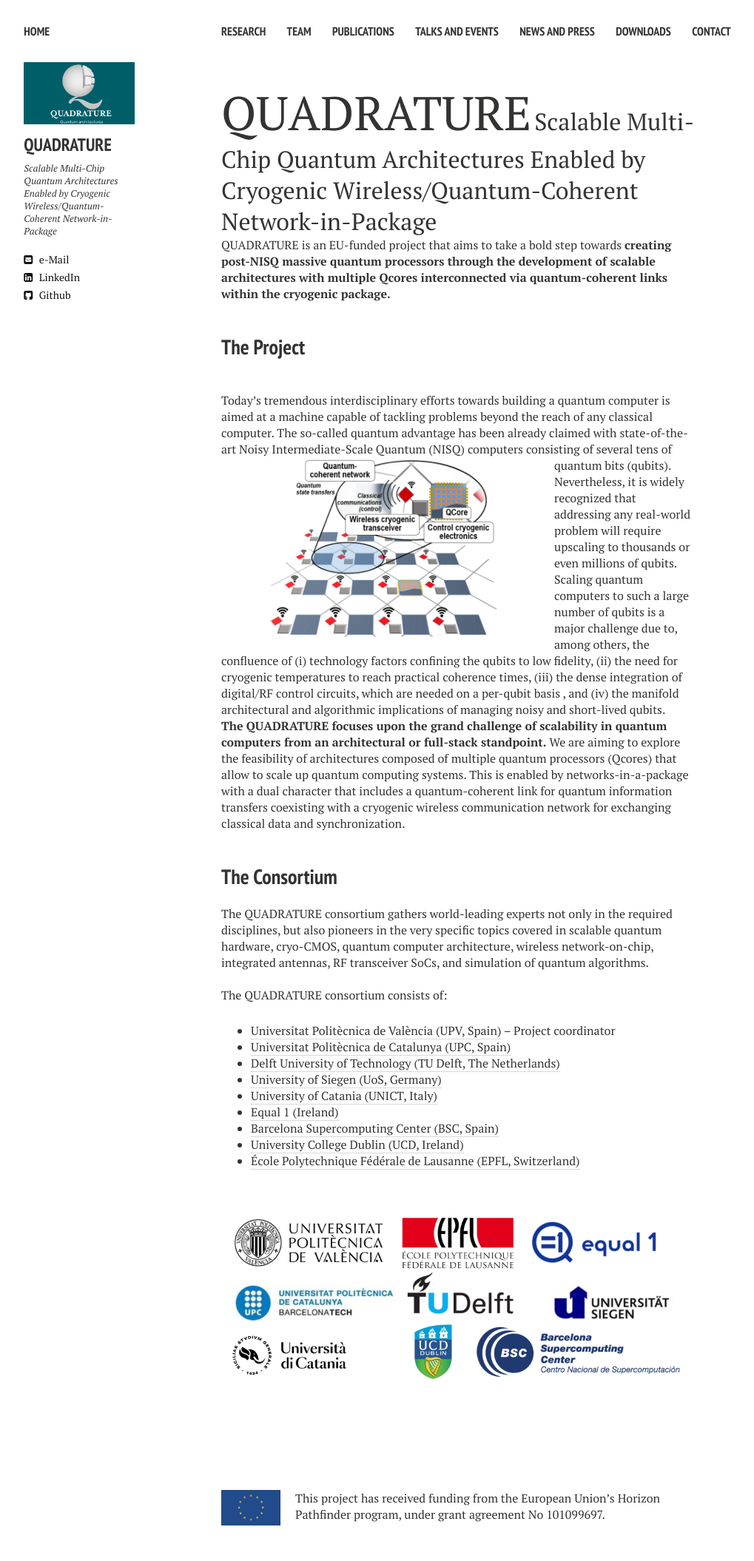
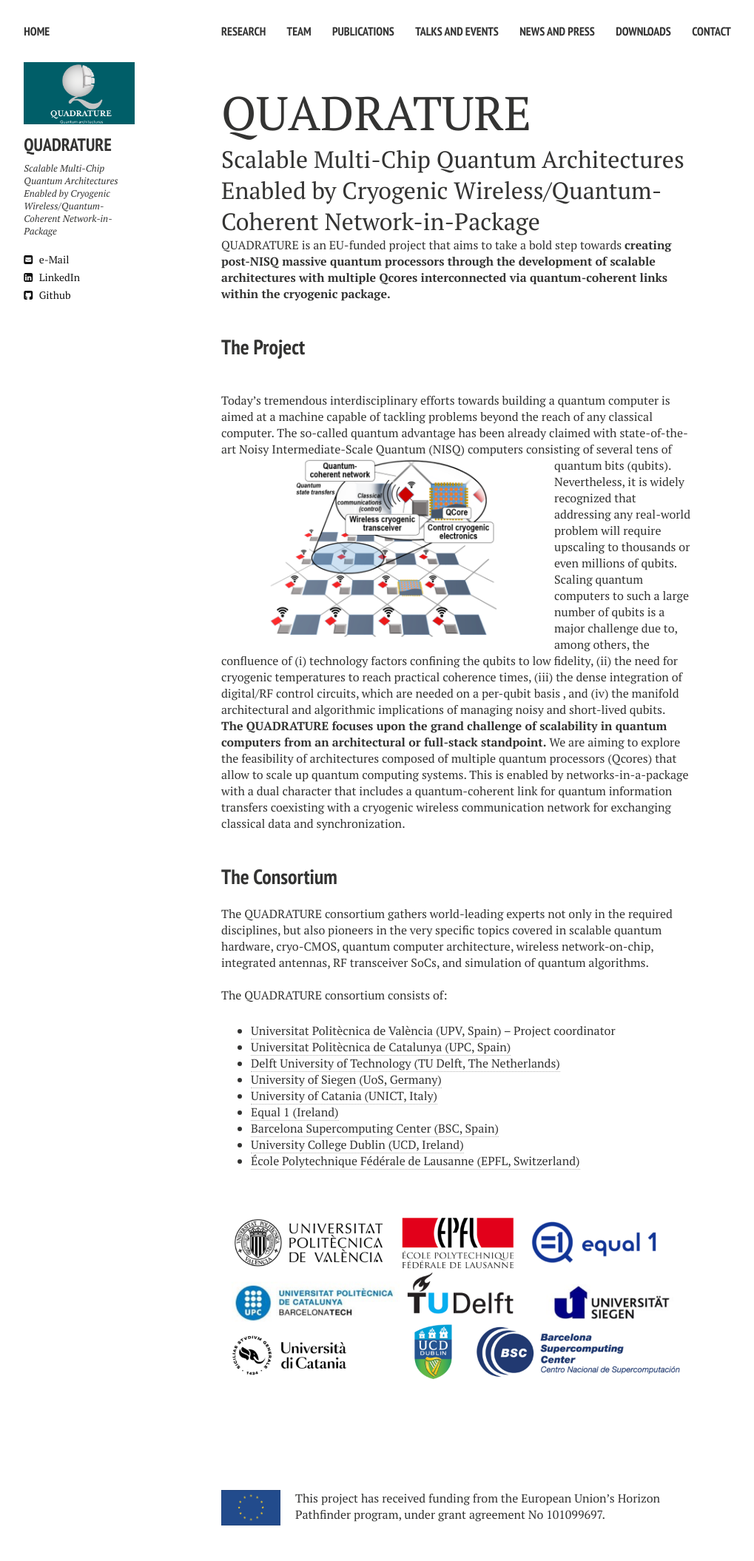
Before and after one commit to biddu/biddu.github.io, a Jekyll site: the page built from index.md, in a window 1280 px wide. Shown: the whole page at 74% size, without its empty margins (21-1040 px from the left). Built offline with Jekyll 4.4.1, drawn with Linux system fonts in a browser that asks for light colours; nearby versions of some CDN libraries; comment, search, counter and statistics services are not loaded.

Commit message:
Update index.md

```diff
--- a/index.md
+++ b/index.md
@@ -13,8 +13,9 @@ image:
 ## SCALABLE MULTI-CHIP QUANTUM ARCHITECTURES ENABLED BY CRYOGENIC WIRELESS/QUANTUM-COHERENT NETWORK-IN-PACKAGE (QUADRATURE)
 -->
 
-<span align="center" style="font-size:4em;">QUADRATURE</span>
-<span align="center" style="font-size:2em;">Scalable Multi-Chip Quantum Architectures Enabled by Cryogenic Wireless/Quantum-Coherent Network-in-Package</span>
+<span style="text-align:center;font-size:4em;">QUADRATURE</span>
+
+<span style="text-align:center;font-size:2em;">Scalable Multi-Chip Quantum Architectures Enabled by Cryogenic Wireless/Quantum-Coherent Network-in-Package</span>
 
 QUADRATURE is an EU-funded project that aims to take a bold step towards **creating post-NISQ massive quantum processors through the development of scalable architectures with multiple Qcores interconnected via quantum-coherent links within the cryogenic package.**
 
```
